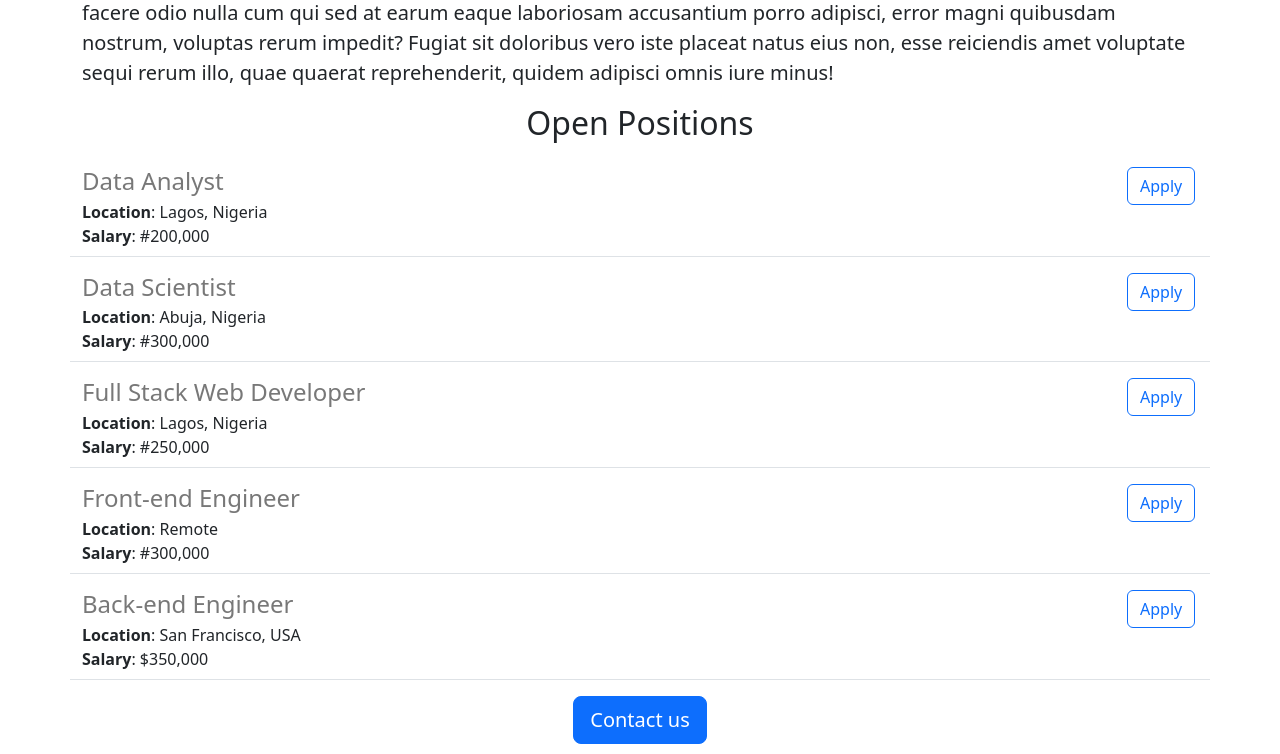
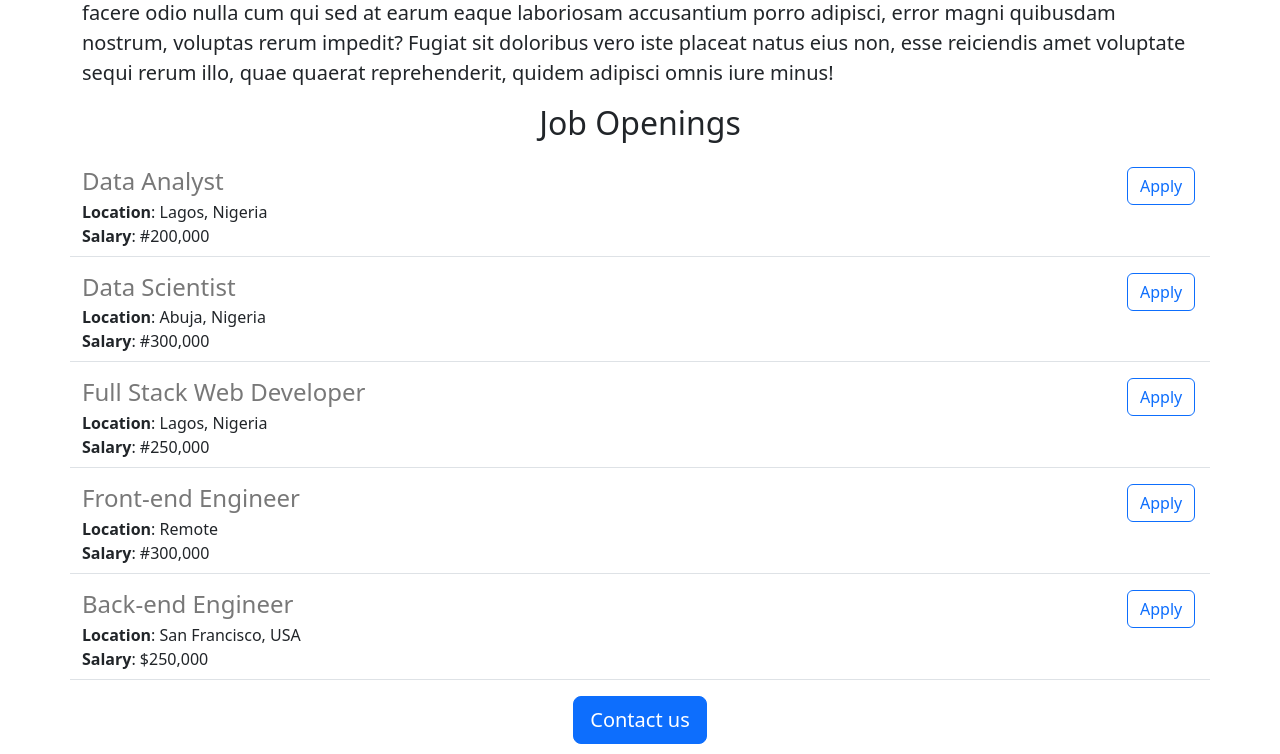
Before and after one commit to Rowlandoka/careers-website-v2, a Flask app: page / in a window 1280 px wide. Shown: the part 542-1296 px from the top of the page. Run offline with Flask 3, Linux system fonts and the light colour scheme.

Commit message:
make some changes

```diff
--- a/app.py
+++ b/app.py
@@ -31,7 +31,7 @@ JOBS = [
         'id': 5,
         'title': 'Back-end Engineer',
         'location': 'San Francisco, USA',
-        'salary': '$350,000'
+        'salary': '$250,000'
     }
 ]
 
--- a/templates/home.html
+++ b/templates/home.html
@@ -44,7 +44,7 @@
         rerum illo, quae quaerat reprehenderit, quidem adipisci omnis iure
         minus!
       </p>
-      <h2 class="text-center mt-2 mb-4">Open Positions</h2>
+      <h2 class="text-center mt-2 mb-4">Job Openings</h2>
       <div>
         {% for job in jobs %} {% include 'jobitems.html' %} {% endfor %}
       </div>
```
